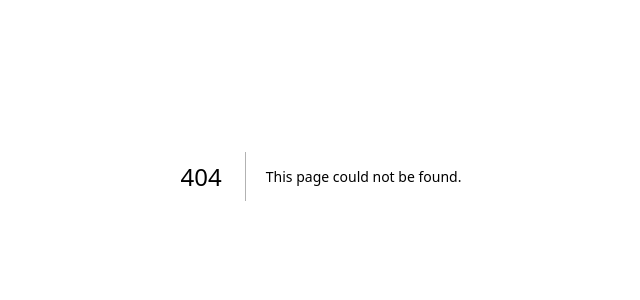
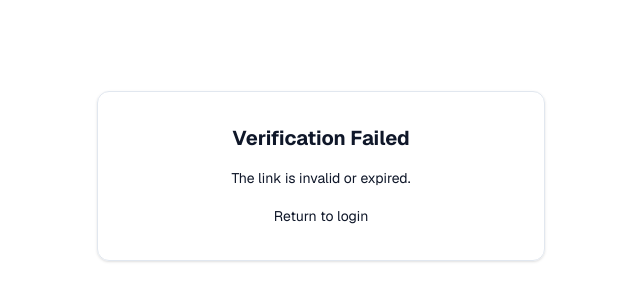
Before and after one commit to Chandana848/taskflow, a Next.js app: page /verify-email in a window 1280 px wide. Before the commit this address had no page. Shown: the part 224-524 px from the top of the page, without its empty margins (319-959 px from the left). Built offline with nearby package versions, Linux system fonts and the light colour scheme.

Commit message:
feat: add email verification landing page with auto-submit status

```diff
--- /dev/null
+++ b/src/app/(auth)/verify-email/page.tsx
@@ -0,0 +1,62 @@
+'use client';
+
+import React, { useEffect, useState, Suspense } from 'react';
+import { useSearchParams } from 'next/navigation';
+import Link from 'next/link';
+
+function VerifyEmailContent() {
+  const searchParams = useSearchParams();
+  const token = searchParams.get('token');
+  const [status, setStatus] = useState<'verifying' | 'success' | 'error'>('verifying');
+
+  useEffect(() => {
+    if (!token) {
+      setStatus('error');
+      return;
+    }
+    fetch('/api/auth/verify-email', {
+      method: 'POST',
+      headers: { 'Content-Type': 'application/json' },
+      body: JSON.stringify({ token }),
+    })
+      .then((res) => {
+        if (res.ok) setStatus('success');
+        else setStatus('error');
+      })
+      .catch(() => setStatus('error'));
+  }, [token]);
+
+  return (
+    <div className="min-h-screen flex items-center justify-center p-4 bg-muted/30">
+      <div className="w-full max-w-md p-8 bg-card border rounded-xl shadow-sm text-center space-y-4">
+        {status === 'verifying' && <p>Verifying your email address...</p>}
+        {status === 'success' && (
+          <>
+            <h2 className="text-xl font-bold text-success">Email Verified!</h2>
+            <p className="text-sm text-muted-foreground">Your account has been fully activated.</p>
+            <Link href="/login" className="inline-block px-4 py-2 bg-primary text-primary-foreground rounded-md font-medium">
+              Continue to Login
+            </Link>
+          </>
+        )}
+        {status === 'error' && (
+          <>
+            <h2 className="text-xl font-bold text-destructive">Verification Failed</h2>
+            <p className="text-sm text-muted-foreground">The link is invalid or expired.</p>
+            <Link href="/login" className="inline-block text-sm text-primary hover:underline">
+              Return to login
+            </Link>
+          </>
+        )}
+      </div>
+    </div>
+  );
+}
+
+export default function VerifyEmailPage() {
+  return (
+    <Suspense fallback={<div>Loading...</div>}>
+      <VerifyEmailContent />
+    </Suspense>
+  );
+}
```
